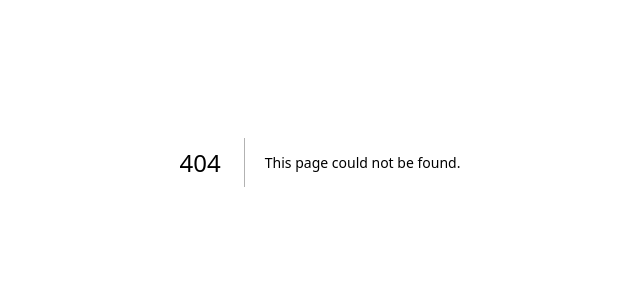
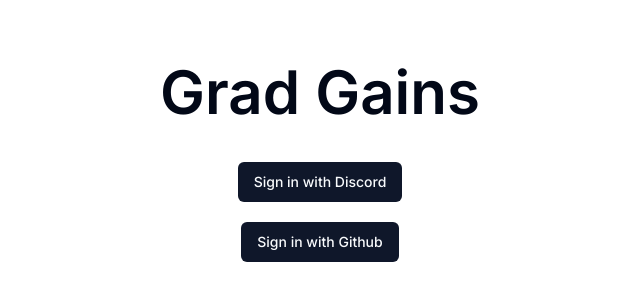
Before and after one commit to maishaSupritee/grad-gains, a Next.js app: page /sign-in in a window 1280 px wide. Before the commit this address had no page. Shown: the part 238-538 px from the top of the page, without its empty margins (320-960 px from the left). Built offline with nearby package versions, Linux system fonts and the light colour scheme.

Commit message:
Updated signin page according to last PR conmments

```diff
--- /dev/null
+++ b/app/sign-in/page.tsx
@@ -0,0 +1,27 @@
+import { Button } from "@/components/ui/button";
+
+export default function Signin() {
+  type Provider = "discord" | "github";
+
+  return (
+    <form
+      className="flex h-screen flex-col items-center justify-center gap-10"
+      action={async (FormData) => {
+        "use server";
+        console.log(FormData);
+      }}
+    >
+      <h1 className="text-6xl font-semibold">Grad Gains</h1>
+
+      <div className="flex flex-col items-center gap-5">
+        <Button type="submit" name="button" value="discord">
+          Sign in with Discord
+        </Button>
+
+        <Button type="submit" name="button" value="github">
+          Sign in with Github
+        </Button>
+      </div>
+    </form>
+  );
+}
--- a/app/signup/page.tsx
+++ /dev/null
@@ -1,35 +0,0 @@
-import { Button } from "@/components/ui/button";
-export default function Signup() {
-  type Provider = "discord" | "github";
-  return (
-    <>
-      <form
-        className="flex h-screen flex-col items-center justify-center"
-        action={async (FormData) => {
-          "use server";
-          console.log(FormData);
-        }}
-      >
-        <div className="flex items-center justify-center">
-          <h1 className="text-6xl font-semibold">Grad Gains</h1>
-        </div>
-        <div className="mt-10 flex flex-col items-center">
-          <Button type="submit" name="button" value="discord">
-            Sign up with Discord
-          </Button>
-          <div className="mt-5 flex items-center">
-            <Button type="submit" name="button" value="github">
-              Sign up with Github
-            </Button>
-          </div>
-        </div>
-        <h2 className="mt-10">
-          If you already have an account,
-          <Button variant="link" type="submit" name="button" value="login" className="text-sky-500">
-            Log In
-          </Button>
-        </h2>
-      </form>
-    </>
-  );
-}
```
